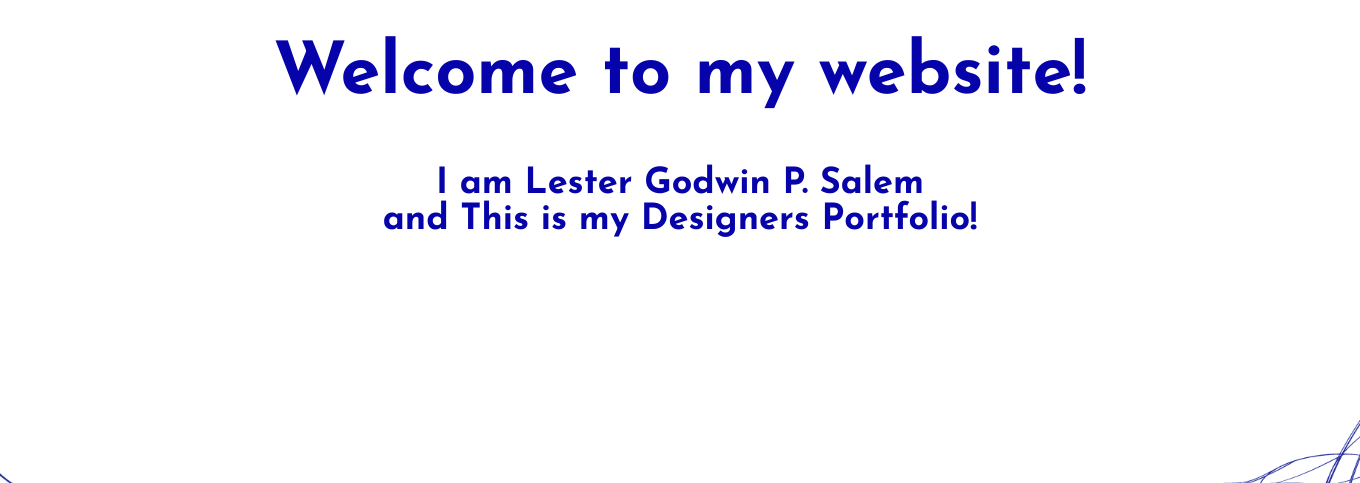
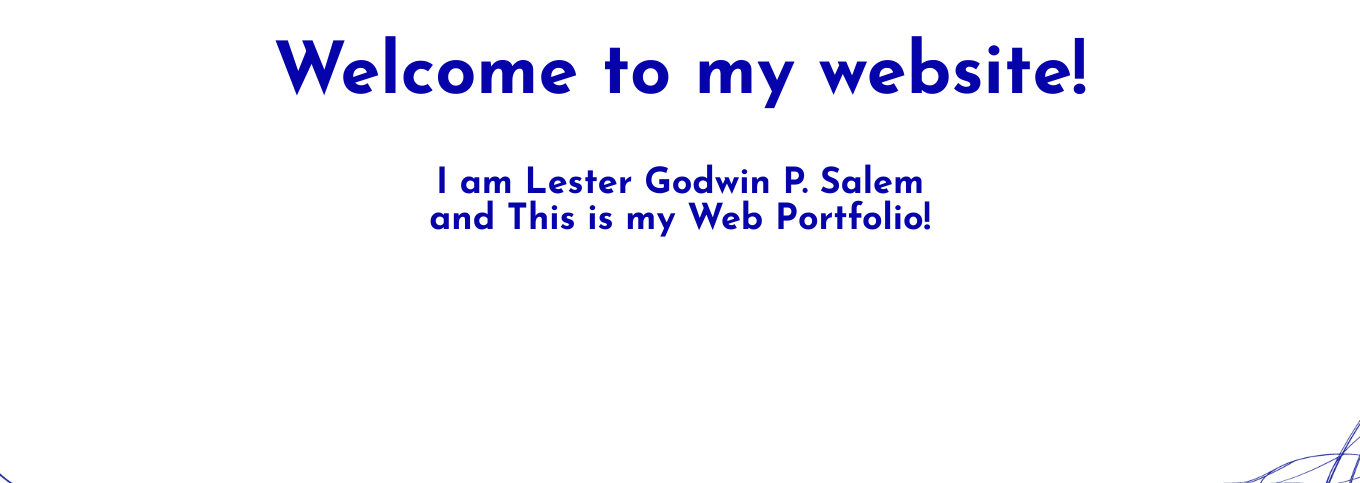
Before and after one commit to SalemWebAuthor/learningtasks, a PHP site: page /index.php in a window 1360 px wide. Shown: the part 225-708 px from the top of the page. Run offline with PHP 8.4, Linux system fonts and the light colour scheme; some libraries are stand-ins or nearby versions.

Commit message:
Update default.php

```diff
--- a/default.php
+++ b/default.php
@@ -9,7 +9,7 @@
             <div id="content-home">
                 <h1>Welcome to my website!</h1>
                 <p>I am Lester Godwin P. Salem <br>
-                and This is my Designers Portfolio!</p>
+                and This is my Web Portfolio!</p>
             </div>
         </div>
     </body>
```
